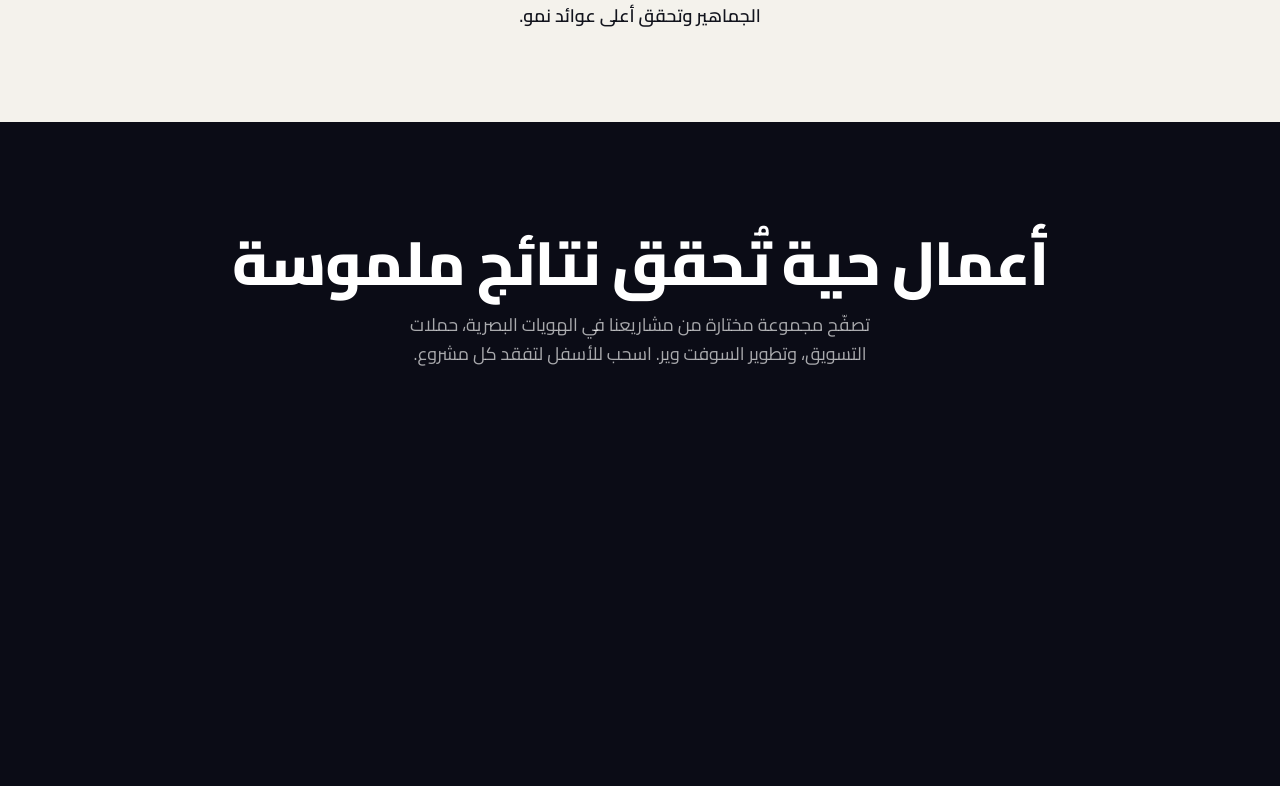
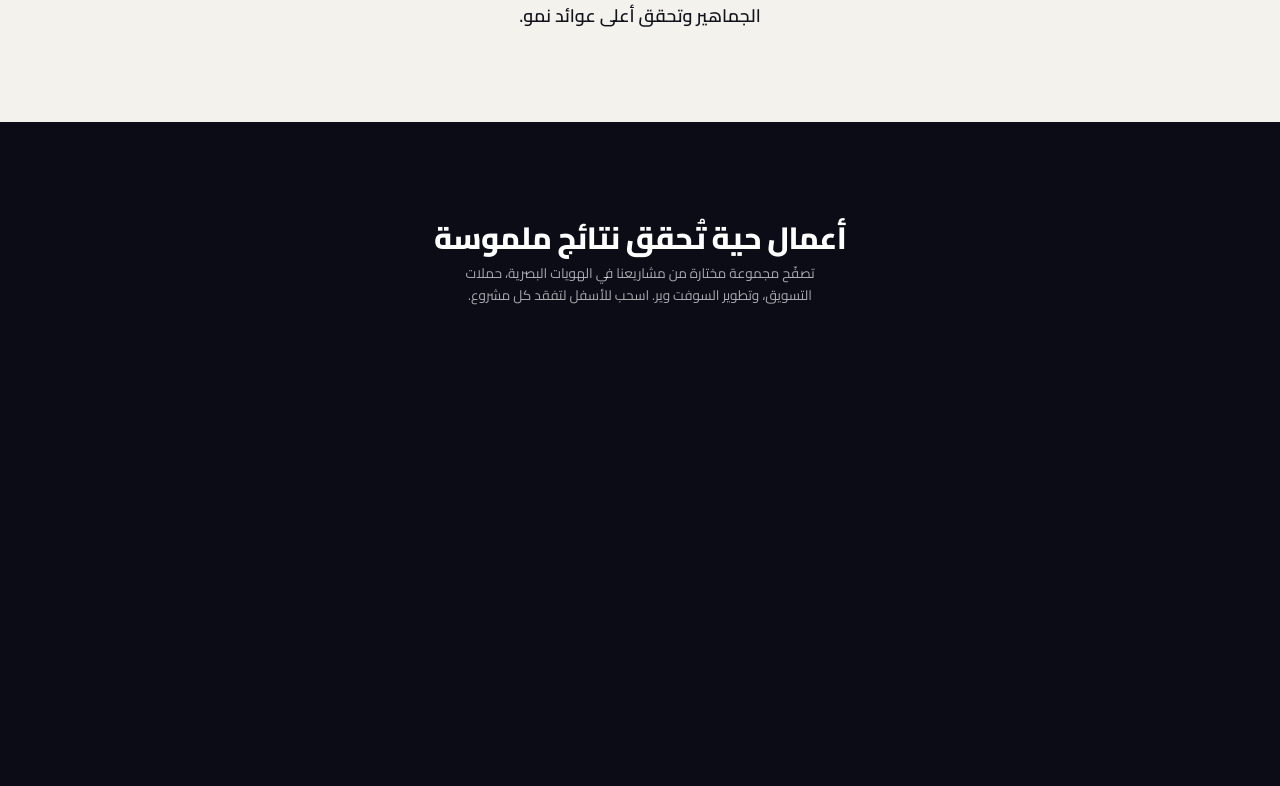
Before and after one commit to hassanmamdouh461/web-noqta, a Next.js app: page / in a window 1280 px wide. Shown: the part 4814-5600 px from the top of the page. Built offline with nearby package versions, Linux system fonts and the light colour scheme; a web font is replaced by a local one.

Commit message:
fix(desktop): compact the pinned project deck on short viewports — content spilled up to 239px

```diff
--- a/app/styles/stack-scroll.css
+++ b/app/styles/stack-scroll.css
@@ -534,3 +534,87 @@
         overflow: visible;
     }
 }
+
+
+/* ─── Short viewports (laptops, tablets in landscape) ─────────────────────
+   The pinned stage is one viewport tall, so a 768px-tall laptop gives the
+   card ~470px while its content needs ~560px — the description and the
+   footer were spilling past the bottom of the card (measured: +93px at
+   1366x768, +155px at 1440x700, +239px at 1280x600). These two tiers
+   compact the header and the card instead of clipping content.
+
+   `min-height: 561px` keeps them away from the flat phone list above
+   (which takes over at `max-height: 560px`). Verified after the change:
+   1366x768 -77, 1440x700 -44, 1280x600 -53, 1024x768 -82, 960x600 -15,
+   900x650 -15; 768x1024 and 1920x1080 untouched. */
+@media (min-width: 768px) and (min-height: 561px) and (max-height: 820px) {
+    .stack-section {
+        padding-top: calc(var(--nav-total) + 8px);
+        padding-bottom: 14px;
+    }
+
+    .stack__header {
+        margin-bottom: 10px;
+    }
+
+    .stack__header h2 {
+        font-size: clamp(1.5rem, 2.4vw, 2.1rem);
+    }
+
+    .stack__header p {
+        font-size: 0.85rem;
+        margin-top: 0.4rem;
+    }
+
+    .stack-card {
+        padding: clamp(0.9rem, 1.5vw, 1.4rem);
+        gap: 0.9rem;
+    }
+
+    .stack-card__title {
+        font-size: clamp(1.3rem, 2.2vw, 1.9rem);
+    }
+
+    .stack-card__lede {
+        font-size: 0.85rem;
+    }
+
+    .stack-card__body {
+        font-size: 0.8rem;
+        -webkit-line-clamp: 3;
+    }
+}
+
+@media (min-width: 768px) and (min-height: 561px) and (max-height: 680px) {
+    .stack__header p {
+        display: none;
+    }
+
+    .stack__header h2 {
+        font-size: 1.45rem;
+    }
+
+    .stack-card__body {
+        -webkit-line-clamp: 2;
+    }
+
+    .stack-card__lede {
+        -webkit-line-clamp: 1;
+        display: -webkit-box;
+        -webkit-box-orient: vertical;
+        overflow: hidden;
+    }
+
+    .stack-card__tags {
+        margin-top: 0.4rem;
+    }
+
+    .stack-card__footer {
+        margin-top: 0.5rem;
+    }
+
+    .stack-card__media {
+        height: 100%;
+        min-height: 120px;
+    }
+}
```
